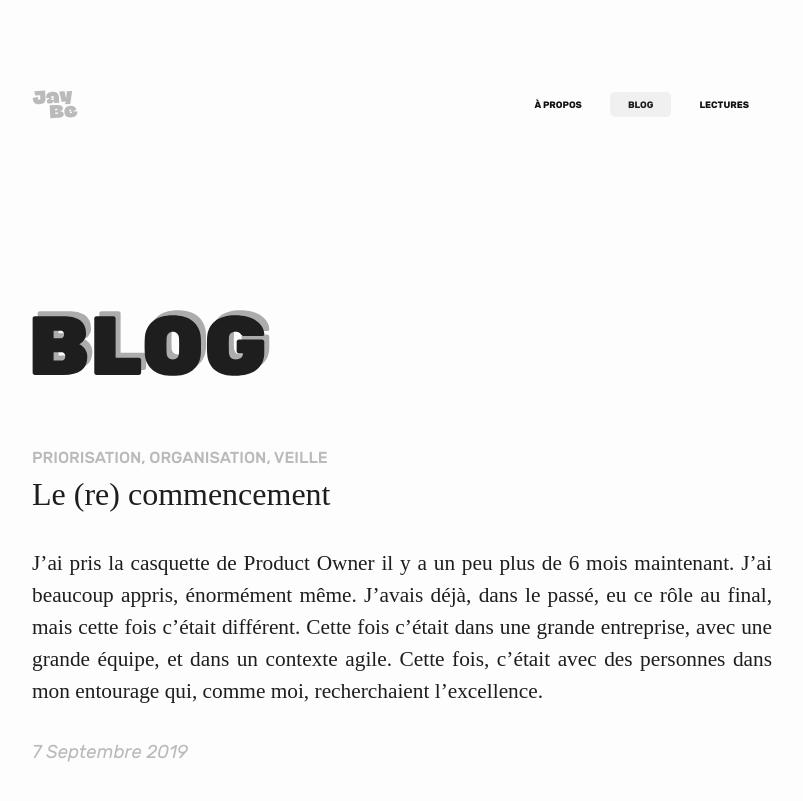
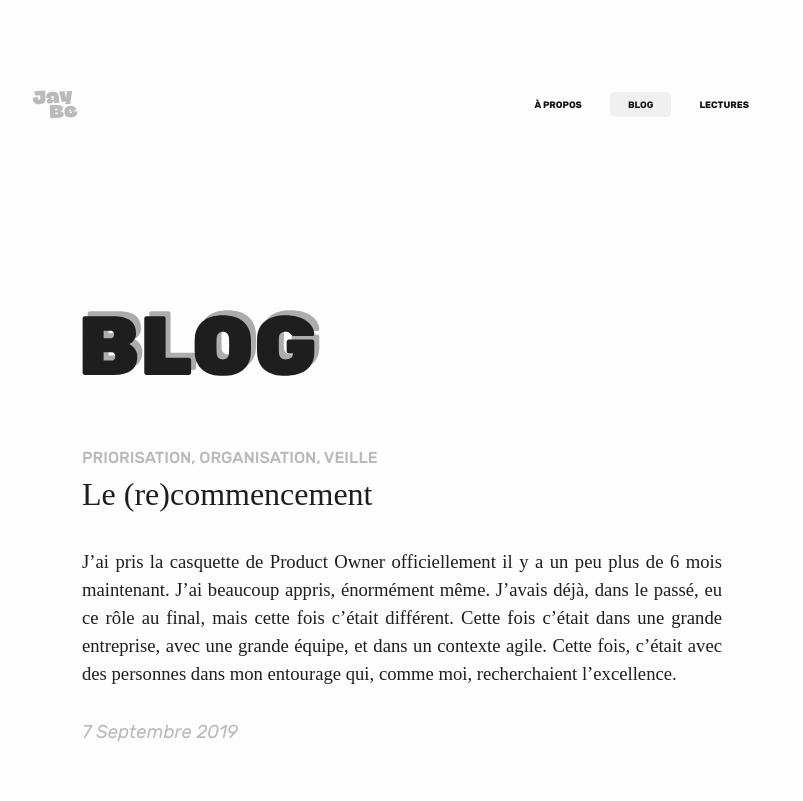
Before and after one commit to JbDenoual/jbdenoual.github.io, a Jekyll site: the page built from blog.md, in a window 1280 px wide. Shown: the top 801 px of the page, without its empty margins (238-1041 px from the left). Built offline with Jekyll 4.4.1, drawn with Linux system fonts in a browser that asks for light colours; some web fonts are replaced.

Commit message:
[Update] Improve article and update layout

```diff
--- a/_layouts/default.html
+++ b/_layouts/default.html
@@ -10,7 +10,7 @@
     {%- include header.html -%}
 
     <main class="page-content" aria-label="Content">
-      <div class="wrapper">
+      <div class="content-wrapper">
         {{ content }}
       </div>
     </main>
--- a/_layouts/default_dark.html
+++ b/_layouts/default_dark.html
@@ -10,7 +10,7 @@
     {%- include header_dark.html -%}
 
     <main class="page-content" aria-label="Content">
-      <div class="wrapper">
+      <div class="content-wrapper">
         {{ content }}
       </div>
     </main>
--- a/assets/main.scss
+++ b/assets/main.scss
@@ -197,7 +197,7 @@ a:hover {
 .article-content {
   color: #1E1E1E;
   font-family: "Lora";
-  font-size: 16pt;
+  font-size: 14pt;
   text-align:justify;
   margin-top:30px;
 }
@@ -271,3 +271,17 @@ a:hover {
   margin-left: auto;
   margin-right: auto;
 }
+
+.content-wrapper {
+  max-width: -webkit-calc(700px - (30px));
+  max-width: calc(700px - (30px));
+  margin-right: auto;
+  margin-left: auto;
+  padding-right: 15px;
+  padding-left: 15px; }
+  @media screen and (min-width: 700px) {
+    .content-wrapper {
+      max-width: -webkit-calc(700px - (30px * 2));
+      max-width: calc(700px - (30px * 2));
+      padding-right: 30px;
+      padding-left: 30px; } }
```
Also changed, not shown: _posts/2019-09-07-apprentissage1.markdown (+55 -29 lines).
